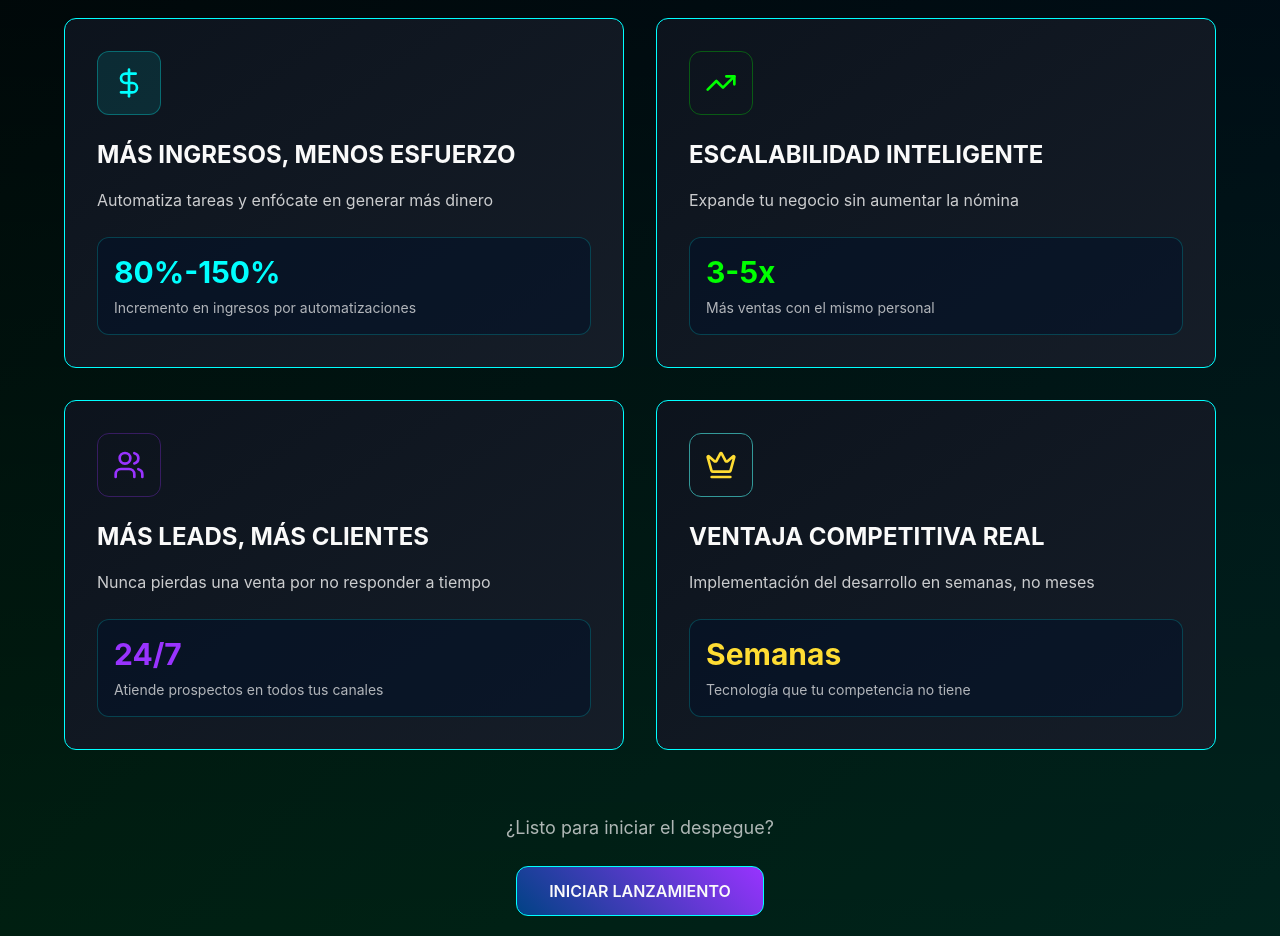
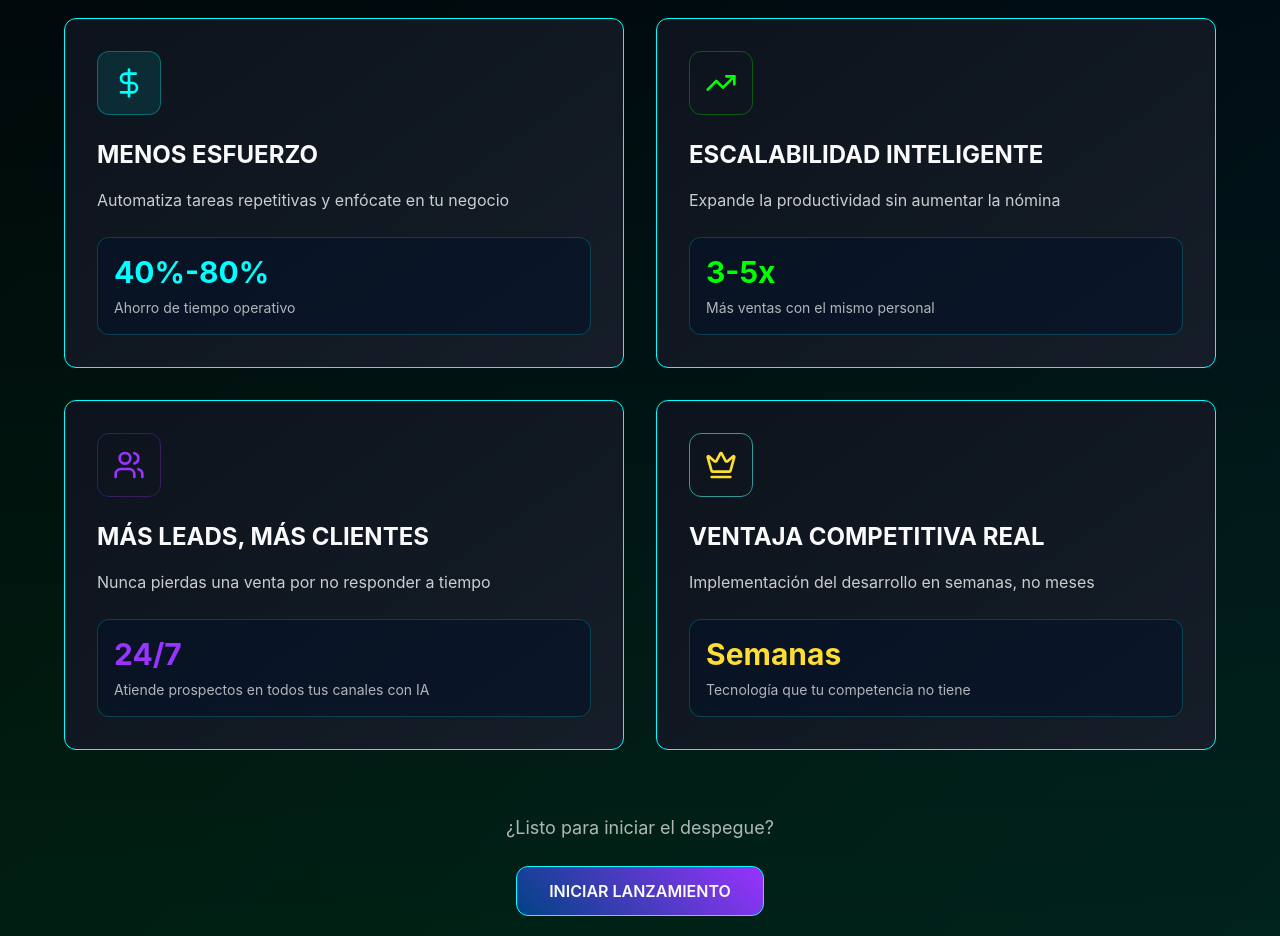
Before and after one commit to FabriAgulles/t2xlabs-web, a React (Vite) app: page / in a window 1280 px wide. Shown: the part 1040-1976 px from the top of the page. Built offline with nearby package versions, Linux system fonts and the light colour scheme; no server answers.

Commit message:
Update CompetitiveAdvantages.tsx

```diff
--- a/src/components/CompetitiveAdvantages.tsx
+++ b/src/components/CompetitiveAdvantages.tsx
@@ -13,16 +13,16 @@ interface AdvantageData {
 const advantages: AdvantageData[] = [
   {
     icon: <DollarSign className="w-8 h-8" />,
-    title: "MÁS INGRESOS, MENOS ESFUERZO",
-    description: "Automatiza tareas y enfócate en generar más dinero",
-    metric: "80%-150%",
-    detail: "Incremento en ingresos por automatizaciones",
+    title: "MENOS ESFUERZO",
+    description: "Automatiza tareas repetitivas y enfócate en tu negocio",
+    metric: "40%-80%",
+    detail: "Ahorro de tiempo operativo",
     color: "neon-cyan"
   },
   {
     icon: <TrendingUp className="w-8 h-8" />,
     title: "ESCALABILIDAD INTELIGENTE",
-    description: "Expande tu negocio sin aumentar la nómina",
+    description: "Expande la productividad sin aumentar la nómina",
     metric: "3-5x",
     detail: "Más ventas con el mismo personal",
     color: "matrix-green"
@@ -32,7 +32,7 @@ const advantages: AdvantageData[] = [
     title: "MÁS LEADS, MÁS CLIENTES",
     description: "Nunca pierdas una venta por no responder a tiempo",
     metric: "24/7",
-    detail: "Atiende prospectos en todos tus canales ",
+    detail: "Atiende prospectos en todos tus canales con IA",
     color: "plasma-purple"
   },
   {
```
